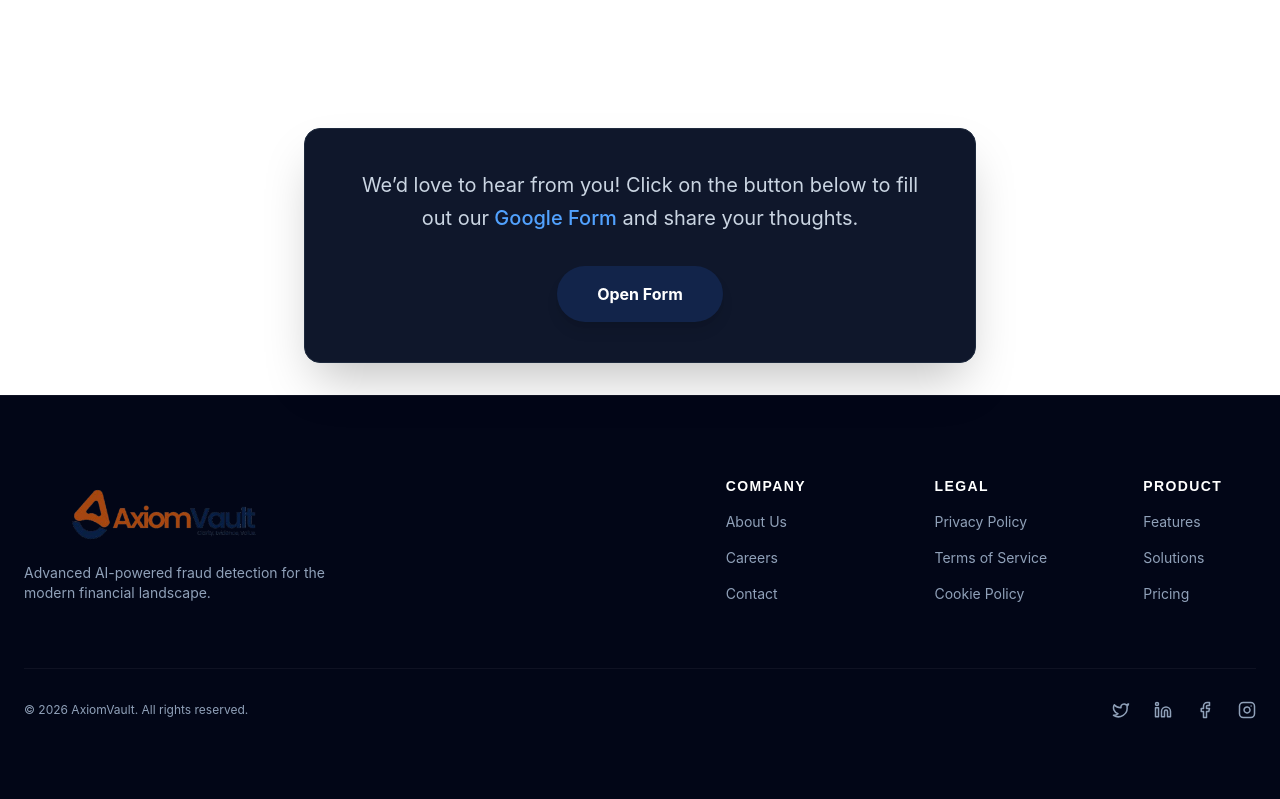
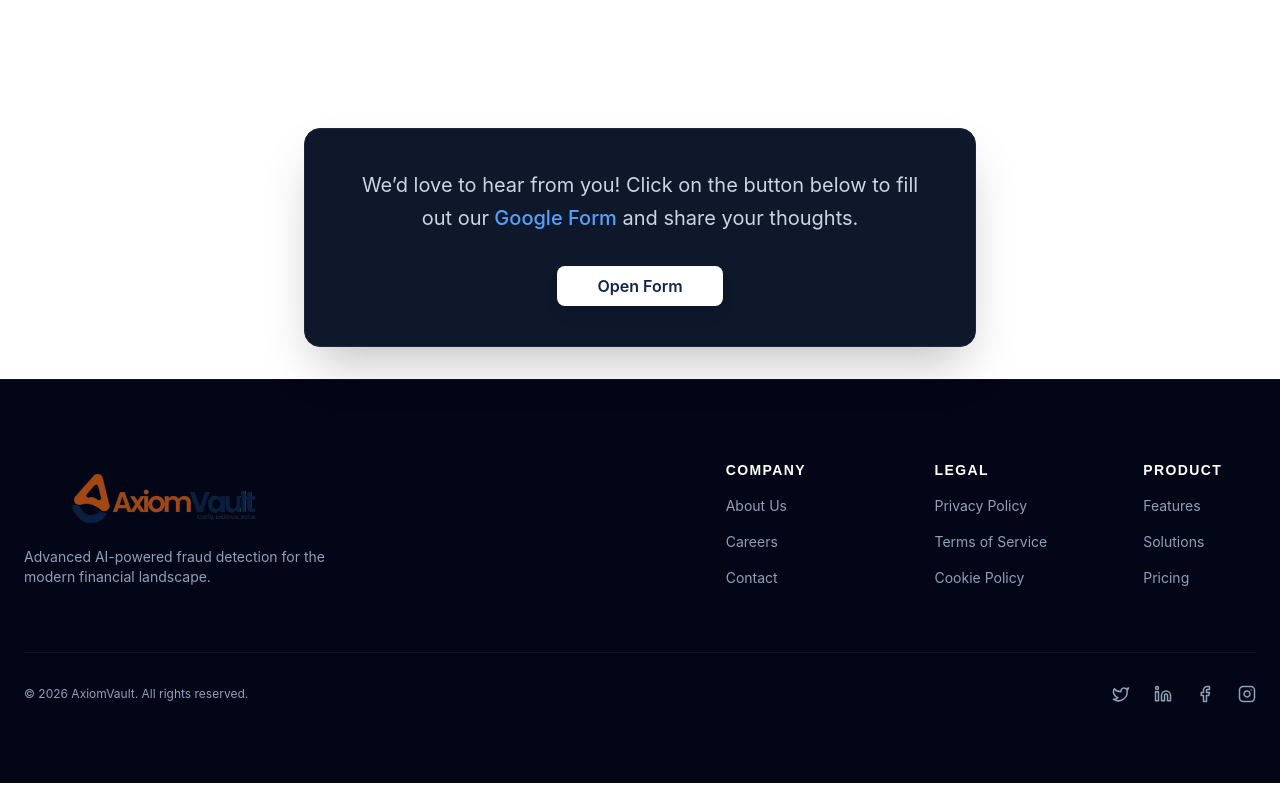
Before and after one commit to AxiomVault01/AxiomVault-landing-page-, a React (Vite) app: page / in a window 1280 px wide. Shown: the part 7589-8388 px from the top of the page. Built offline with nearby package versions, Linux system fonts and the light colour scheme.

Commit message:
update: added the google form cta section to the existing file

```diff
--- a/src/components/GoogleFormCTASection.tsx
+++ b/src/components/GoogleFormCTASection.tsx
@@ -23,7 +23,7 @@ const GoogleFormCTASection: React.FC = () => {
         {/* The Button */}
         <button
           onClick={handleButtonClick}
-          className="bg-brand hover:bg-brand/80 cursor-pointer text-white font-bold py-4 px-10 rounded-full
+          className="bg-white hover:bg-white/80 cursor-pointer text-brand font-semibold py-2 px-10 rounded-lg
                      transition-all duration-200 transform hover:scale-105 active:scale-95
                      focus:outline-none focus:ring-2 focus:ring-blue-400 focus:ring-offset-2
                      focus:ring-offset-slate-900 shadow-lg"
```
